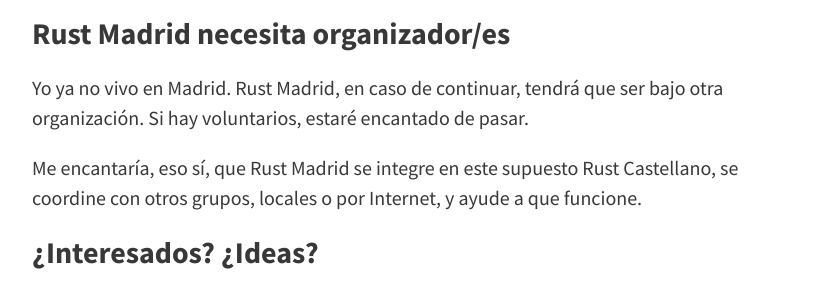
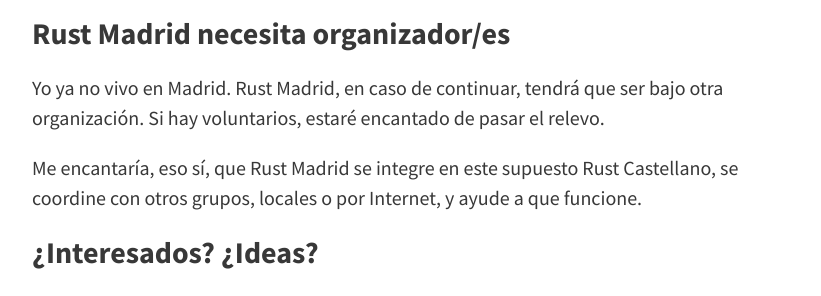
Before and after one commit to tcard/blog.tcardenas.me, a Jekyll site: the page built from _posts/2015-10-13-rust-castellano.md, in a window 1280 px wide and 900 px high, scrolled down 2727 px. Shown: the part 185-481 px from the top of the window, without its empty margins (224-1045 px from the left). Built offline with Jekyll 4.4.1, drawn with Linux system fonts in a browser that asks for light colours; nearby versions of some CDN libraries; comment, search, counter and statistics services are not loaded; some of the changed text lies outside the part shown.

Commit message:
Fix typos.

```diff
--- a/_posts/2015-10-13-rust-castellano.md
+++ b/_posts/2015-10-13-rust-castellano.md
@@ -50,7 +50,7 @@ Este es el tipo de cosas que me gustaría integrar en Rust Castellano.
 
 ### Rust Madrid necesita organizador/es
 
-Yo ya no vivo en Madrid. Rust Madrid, en caso de continuar, tendrá que ser bajo otra organización. Si hay voluntarios, estaré encantado de pasar.
+Yo ya no vivo en Madrid. Rust Madrid, en caso de continuar, tendrá que ser bajo otra organización. Si hay voluntarios, estaré encantado de pasar el relevo.
 
 Me encantaría, eso sí, que Rust Madrid se integre en este supuesto Rust Castellano, se coordine con otros grupos, locales o por Internet, y ayude a que funcione.
 
```
Also changed, not shown: other parts of _posts/2015-10-13-rust-castellano.md (+1 -1 lines).
